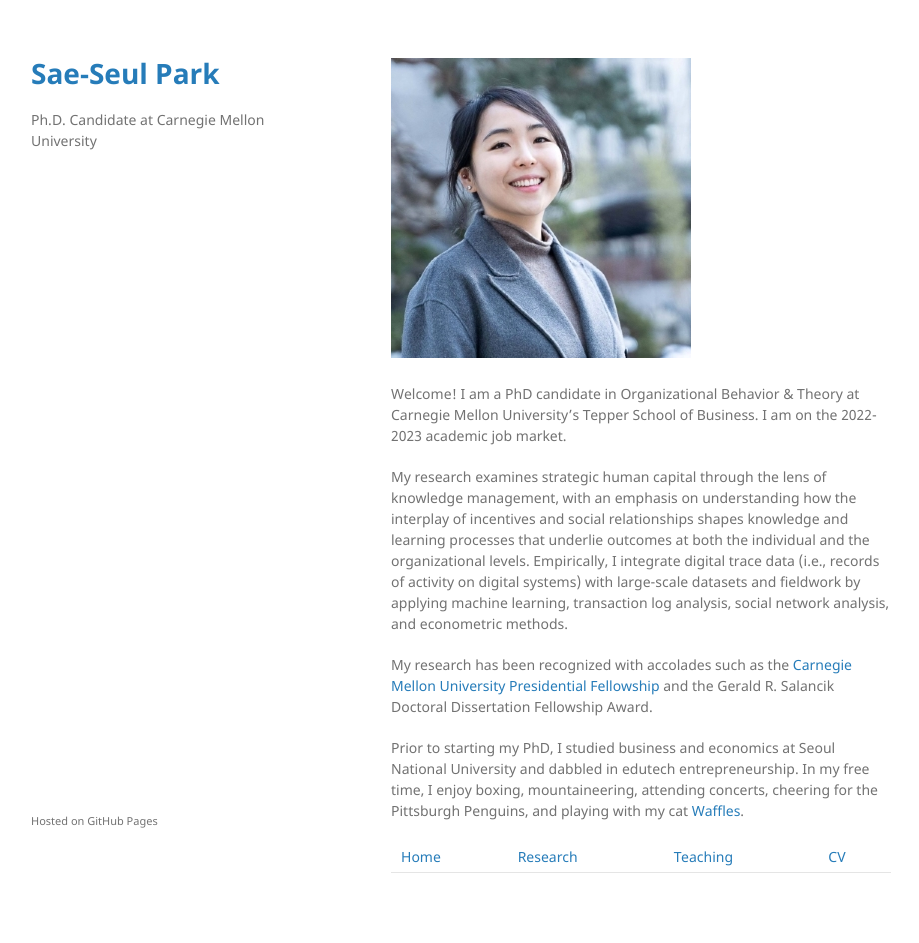
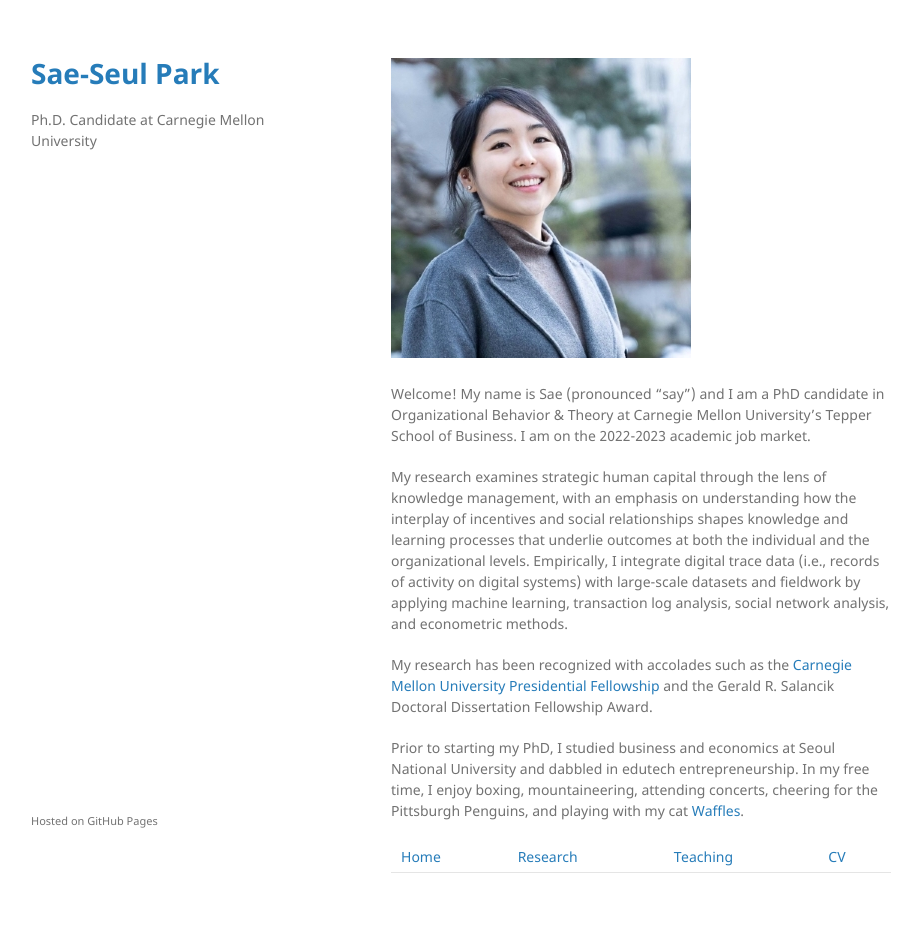
Before and after one commit to saepark/saepark.github.io, a Jekyll site: the page built from index.md, in a window 1280 px wide. Shown: the whole page, without its empty margins (179-1098 px from the left). Built offline with Jekyll 4.4.1, drawn with Linux system fonts in a browser that asks for light colours; our own code applies the rules of GitHub Pages for plain Markdown files.

Commit message:
Update index.md

```diff
--- a/index.md
+++ b/index.md
@@ -1,6 +1,6 @@
 ![Sae-Seul Park](saeseulpark.jpg)
 
-Welcome! I am a PhD candidate in Organizational Behavior & Theory at Carnegie Mellon University's Tepper School of Business. I am on the 2022-2023 academic job market.
+Welcome! My name is Sae (pronounced "say") and I am a PhD candidate in Organizational Behavior & Theory at Carnegie Mellon University's Tepper School of Business. I am on the 2022-2023 academic job market.
 
 My research examines strategic human capital through the lens of knowledge management, with an emphasis on understanding how the interplay of incentives and social relationships shapes knowledge and learning processes that underlie outcomes at both the individual and the organizational levels. Empirically, I integrate digital trace data (i.e., records of activity on digital systems) with large-scale datasets and fieldwork by applying machine learning, transaction log analysis, social network analysis, and econometric methods.
 
```
